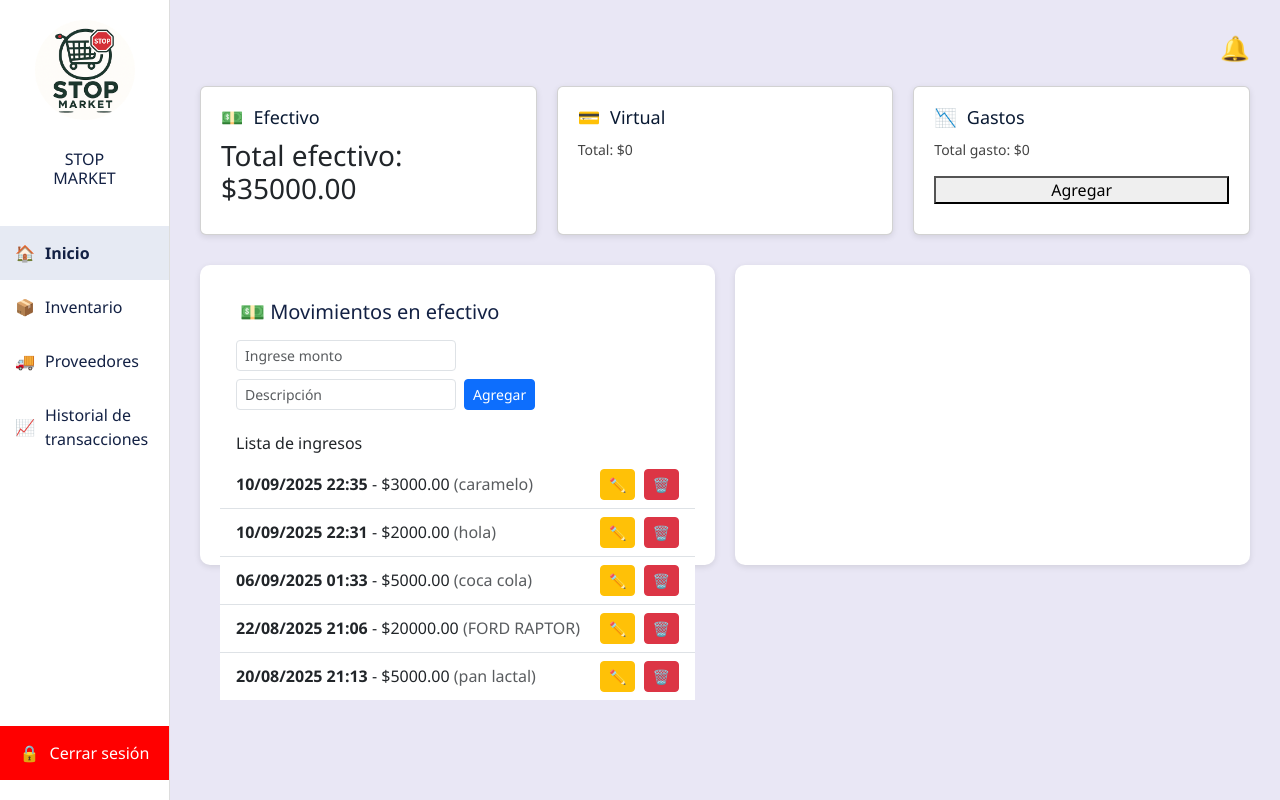
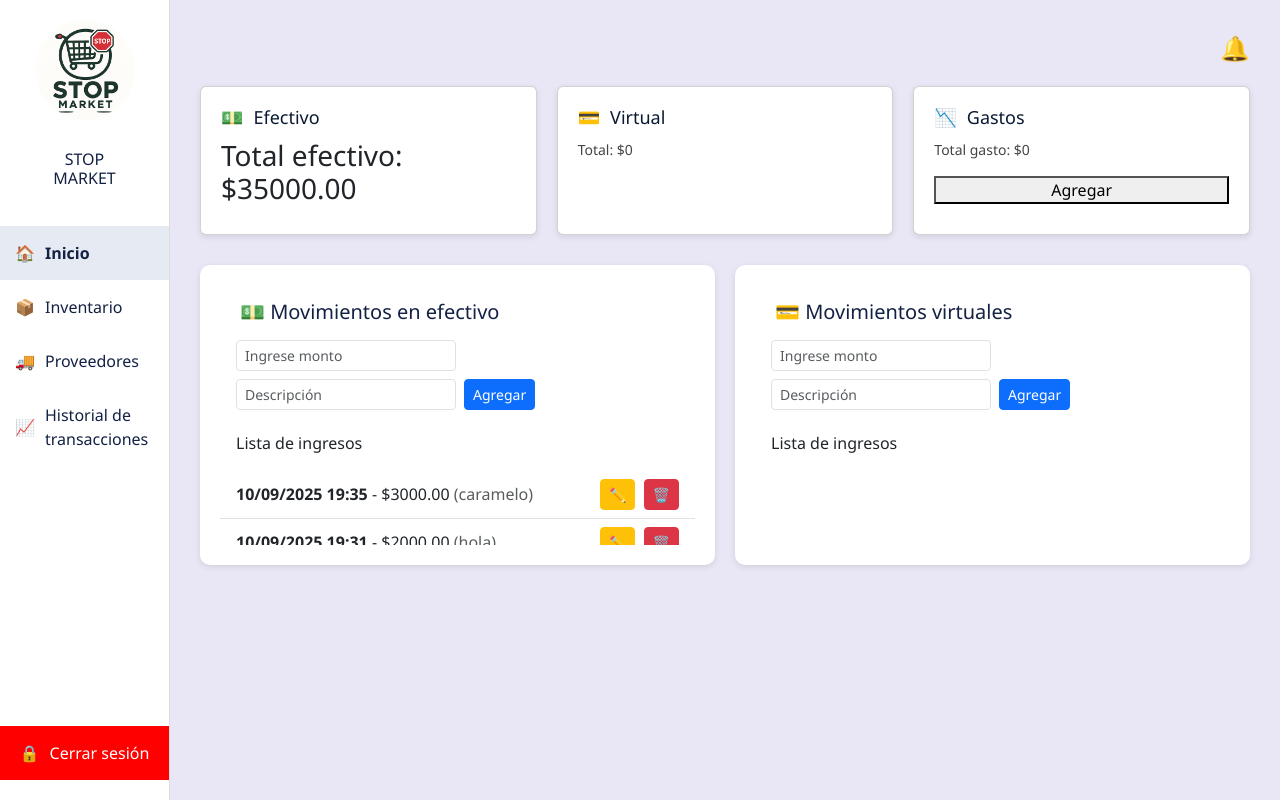
Before and after one commit to Franco122/ProyectoPPS, a Django app: page /inicio/ in a window 1280 px wide. Run offline with Django 5.2, Linux system fonts and the light colour scheme; a user stored in the database is signed in; data comes from the database, SQL or seed files in the repository; both versions use the stored data as it was after the commit.

Commit message:
actualizo todos los errores y mejoro interfaces

```diff
--- a/djangocrud/settings.py
+++ b/djangocrud/settings.py
@@ -93,7 +93,7 @@ AUTH_PASSWORD_VALIDATORS = [
 
 LANGUAGE_CODE = 'en-us'
 
-TIME_ZONE = 'UTC'
+TIME_ZONE = 'America/Argentina/Buenos_Aires'
 
 USE_I18N = True
 
--- a/tasks/forms.py
+++ b/tasks/forms.py
@@ -9,7 +9,7 @@ from .models import IngresoEfectivo
 class ProductoForm(forms.ModelForm):
     class Meta:
         model = Producto
-        fields = ['nombre', 'categoria', 'cantidad', 'precio', 'stock']
+        fields = ['nombre', 'categoria', 'cantidad', 'precio', 'stock', 'marca']
 
 
 class RegistroUsuarioForm(UserCreationForm):
--- a/tasks/models.py
+++ b/tasks/models.py
@@ -10,6 +10,7 @@ class Producto(models.Model):
     cantidad = models.IntegerField()
     precio = models.DecimalField(max_digits=10, decimal_places=2)
     stock = models.IntegerField()
+    marca = models.CharField(max_length=100, default="Sin marca")
 
     def save(self, *args, **kwargs):
         # Normalizamos a minúsculas y sin espacios extra
--- a/tasks/static/css/inicio.css
+++ b/tasks/static/css/inicio.css
@@ -124,7 +124,6 @@ body {
   font-size: 14px;
 }
 
-/* Gráficos o secciones inferiores */
 .bottom-section {
   display: grid;
   grid-template-columns: 1fr 1fr;
@@ -133,11 +132,18 @@ body {
 
 .bottom-box {
   background-color: white;
-  height: 300px;
+  height: 300px; /* Podés ajustarlo según lo que quieras mostrar */
   border-radius: 10px;
   box-shadow: 0px 2px 6px rgba(0, 0, 0, 0.1);
+  padding: 20px;
+
+  display: flex;
+  flex-direction: column;
+  overflow: hidden;
 }
 
-.bottom-box{
-  padding: 20px;
+.bottom-box ul {
+  flex: 1;
+  overflow-y: auto;
+  margin-top: 10px;
 }
--- a/tasks/templates/inicio.html
+++ b/tasks/templates/inicio.html
@@ -101,9 +101,29 @@
   {% endfor %}
 </ul>
   </div>
-        <div class="bottom-box"></div>
+        <div class="bottom-box">
+          <h5 style="padding: 15px 20px 0; color:#132144;">💳 Movimientos virtuales</h5>
+
+        <!-- Formulario para agregar movimiento virtual -->
+        <form id="formVirtual" class="row g-2 align-items-center px-3 py-2">
+          <div class="col-auto">
+            <input type="number" id="montoVirtual" class="form-control form-control-sm" placeholder="Ingrese monto" required>
+          </div>
+          <div class="col-auto">
+            <input type="text" id="descVirtual" class="form-control form-control-sm" placeholder="Descripción" required>
+          </div>
+          <div class="col-auto">
+            <button type="submit" class="btn btn-primary btn-sm">Agregar</button>
+          </div>
+        </form>
+
+        <!-- Lista de movimientos virtuales -->
+        <h6 class="mt-3 px-3">Lista de ingresos</h6>
+        <ul id="listaVirtual" class="list-group list-group-flush"></ul>
+        </div>
       </section>
     </main>
   </div>
+  <script src="inicio.js"></script>
 </body>
 </html>
--- a/tasks/templates/inventario.html
+++ b/tasks/templates/inventario.html
@@ -17,6 +17,7 @@
       <th>Categoría</th>
       <th>Cantidad</th>
       <th>Precio</th>
+      <th>Marca</th>
       <th>Acciones</th>
     </tr>
   </thead>
@@ -28,6 +29,7 @@
       <td>{{ producto.categoria }}</td>
       <td>{{ producto.cantidad }}</td>
       <td>${{ producto.precio }}</td>
+      <td>${{ producto.marca }}</td>
       <td>
 
         <a href="{% url 'eliminar_producto' producto.id %}"
--- a/tasks/templates/lista_productos.html
+++ b/tasks/templates/lista_productos.html
@@ -13,6 +13,7 @@
           <th>Cantidad</th>
           <th>Precio</th>
           <th>Stock</th>
+          <th>Marca</th>
           <th>Acciones</th>
         </tr>
       </thead>
@@ -24,6 +25,7 @@
             <td>{{ producto.cantidad }}</td>
             <td>${{ producto.precio }}</td>
             <td>{{ producto.stock }}</td>
+            <td>{{ producto.marca }}</td>
 
             <td>
               <div class="d-grid gap-2 d-md-flex justify-content-md-center">
--- a/tasks/templates/transacciones.html
+++ b/tasks/templates/transacciones.html
@@ -38,7 +38,7 @@
       {% endfor %}
     </ul>
 
-    <h5>Cierres diarios</h5>
+
 <ul>
   {% for cierre in cierres %}
     <li>
@@ -47,7 +47,7 @@
       Total: ${{ cierre.monto_total }}
     </li>
   {% empty %}
-    <li>No hay cierres aún.</li>
+
   {% endfor %}
 </ul>
   </div>
--- a/tasks/views.py
+++ b/tasks/views.py
@@ -135,6 +135,7 @@ def agregar_producto(request):
             cantidad = form.cleaned_data['cantidad']
             precio = form.cleaned_data['precio']
             stock = form.cleaned_data['stock']
+            marca = form.cleaned_data['marca']
 
             producto_existente = Producto.objects.filter(nombre=nombre, categoria=categoria).first()
 
```
Also changed, not shown: tasks/static/js/inicio.js (added, +44 -0 lines), inventario.sqlite3, tasks/migrations/0005_producto_marca.py (added).
